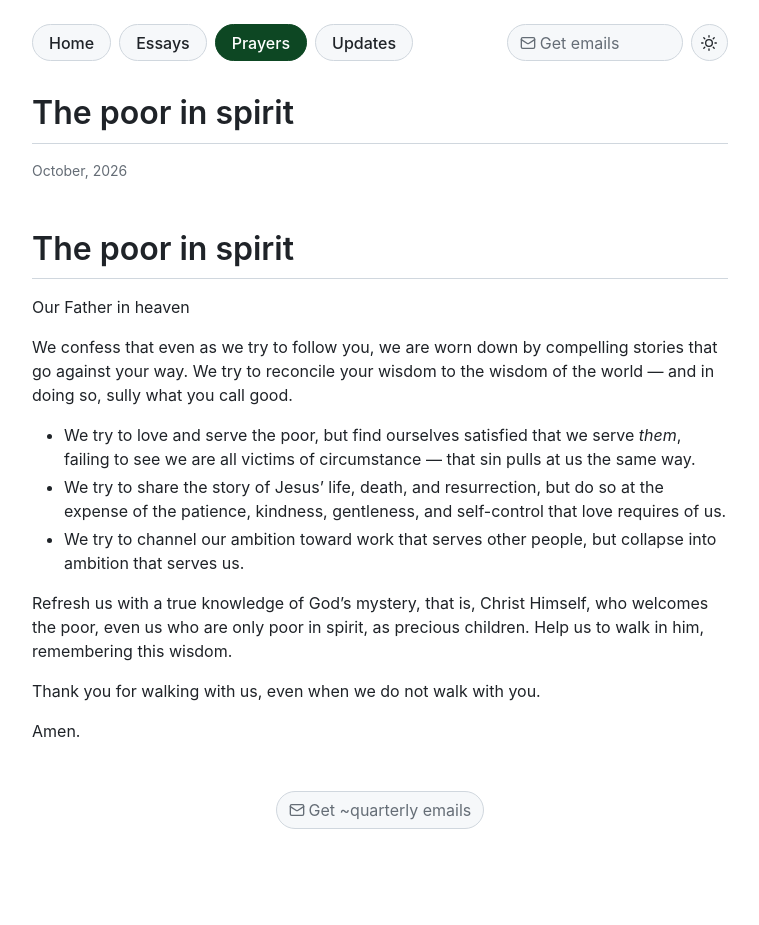
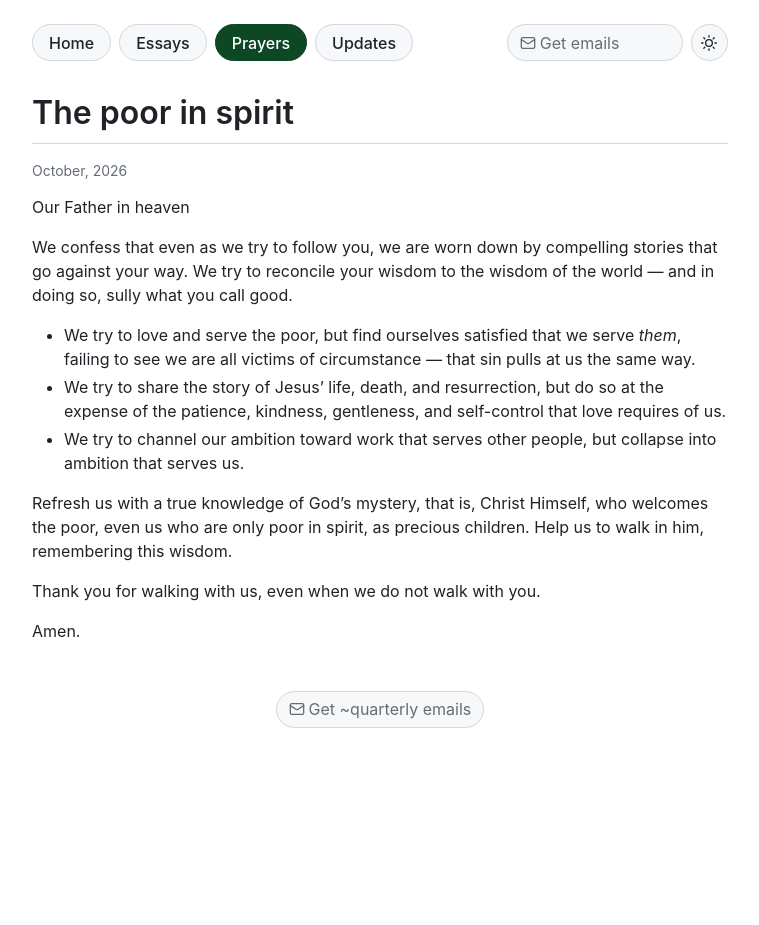
Before and after one commit to jack-t-skidmore/jack-t-skidmore.github.io, a Jekyll site: the page built from prayers/the-poor-in-spirit.md, in a window 1280 px wide. Shown: the whole page, without its empty margins (260-1019 px from the left). Built offline with Jekyll 4.4.1, drawn with Linux system fonts in a browser that asks for light colours; after the commit the page ends 900 px from its top, so only the background shows below that.

Commit message:
double title

```diff
--- a/prayers/the-poor-in-spirit.md
+++ b/prayers/the-poor-in-spirit.md
@@ -5,7 +5,6 @@ date: 2026-10-07
 description: "The compelling stories that sully what God calls good."
 ---
 
-# The poor in spirit
 Our Father in heaven
 
 We confess that even as we try to follow you, we are worn down by compelling stories that go against your way. We try to reconcile your wisdom to the wisdom of the world — and in doing so, sully what you call good.
```
